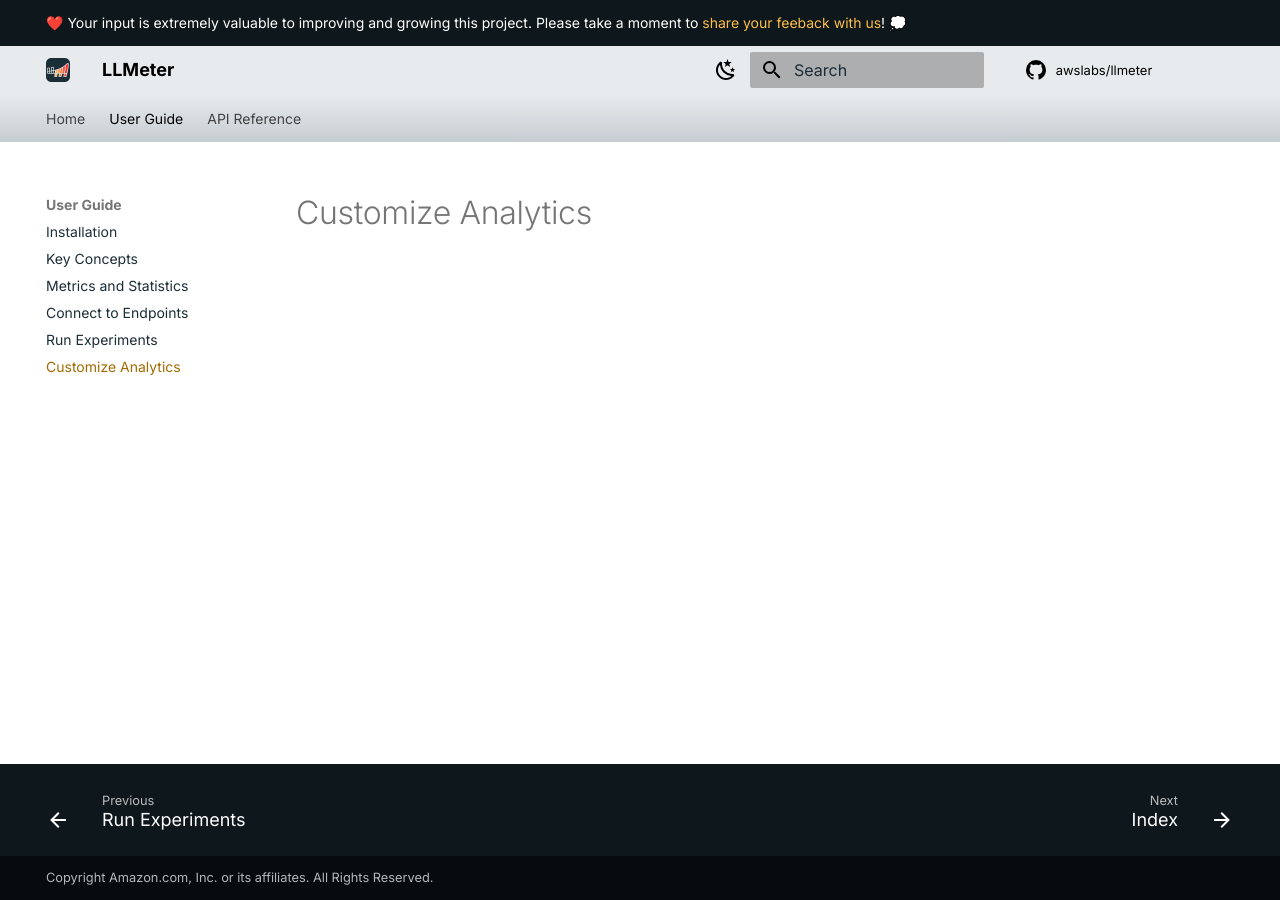
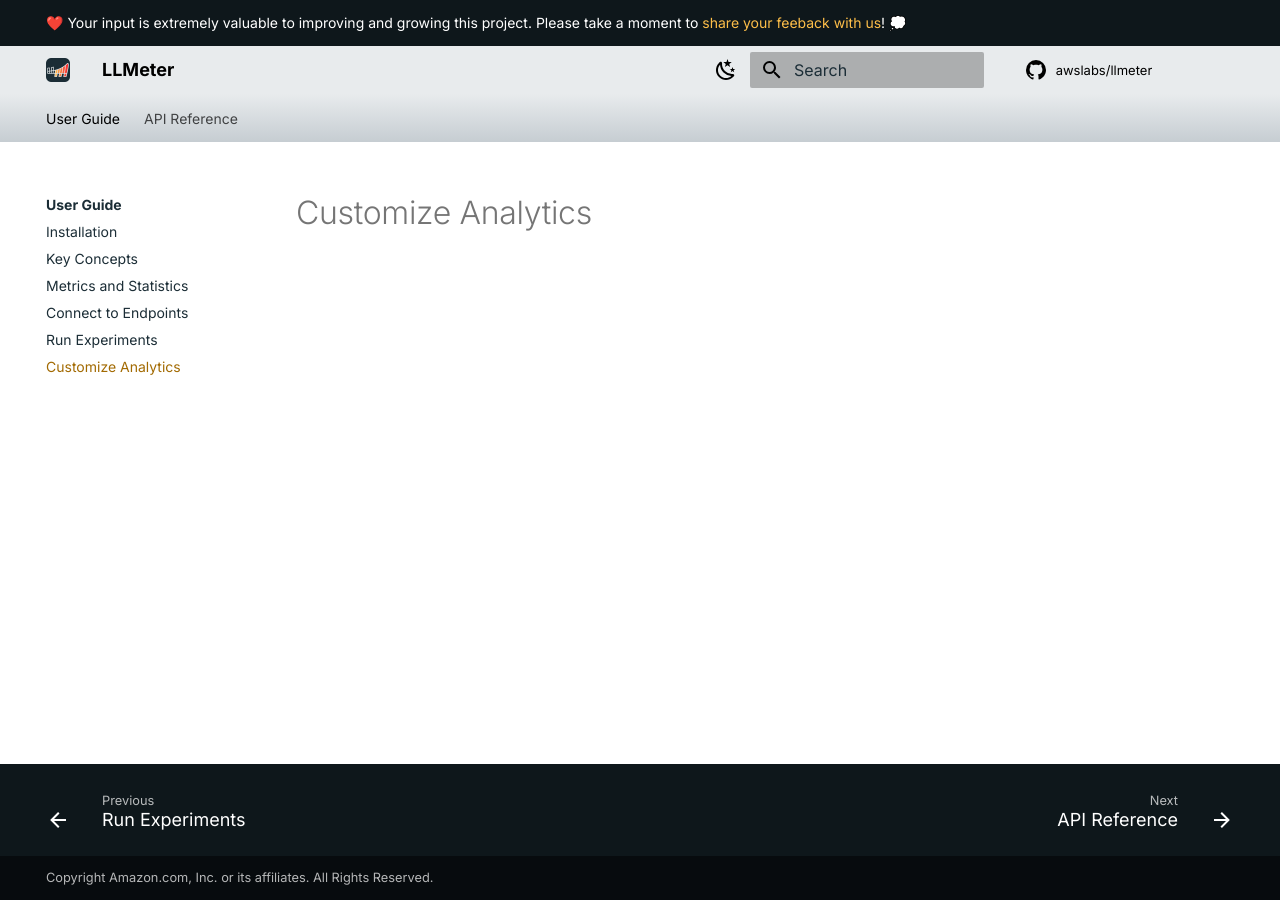
Before and after one commit to awslabs/llmeter, an MkDocs documentation site: the page built from docs/user_guide/custom_analytics/index.md, in a window 1280 px wide. Built offline with MkDocs 1.6.1 and Material for MkDocs 9.7.7, drawn with Linux system fonts in a browser that asks for light colours; comment, search, counter and statistics services are not loaded.

Commit message:
doc: Homepage setup
Move overall homepage within the User Guide instead of a confusing
separate tab. Add an API Reference home page.

```diff
--- a/docs/index.md
+++ b/docs/index.md
@@ -1,4 +1,4 @@
-# Home
+# User Guide
 
 LLMeter is a pure-python library for simple latency and throughput testing of large language models (LLMs) and applications that use them.
 
--- /dev/null
+++ b/docs/reference/index.md
@@ -0,0 +1,3 @@
+# API Reference
+
+::: llmeter
--- a/mkdocs.yml
+++ b/mkdocs.yml
@@ -31,8 +31,8 @@ theme:
     - navigation.top
     - navigation.tabs
 nav:
-  - index.md
   - User Guide:
+    - index.md
     - Installation: user_guide/installation.md
     - Key Concepts: user_guide/key_concepts.md
     - Metrics and Statistics: user_guide/metrics.md
@@ -43,6 +43,7 @@ nav:
     - Customize Analytics:
       - user_guide/custom_analytics/index.md
   - API Reference:
+    - reference/index.md
     - endpoints:
       - reference/endpoints/index.md
       - base: reference/endpoints/base.md
```
Also changed, not shown: other parts of docs/index.md (+1 -1 lines).
